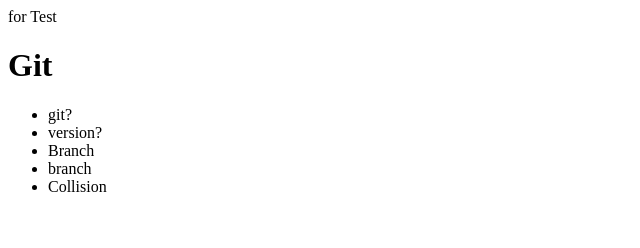
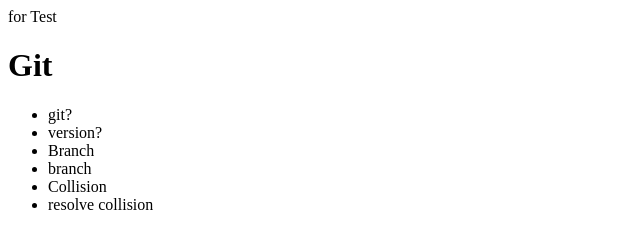
Before and after one commit to JeongMyeongSeok/open_tutorials_git, a plain HTML site: page index.html in a window 1280 px wide. Shown: the whole page, without its empty margins (0-640 px from the left). Drawn offline with Linux system fonts and the light colour scheme.

Commit message:
resolve collison

```diff
--- a/index.html
+++ b/index.html
@@ -13,6 +13,7 @@
 			<li>Branch</li>
 			<li>branch</li>
 			<li>Collision</li>
+			<li>resolve collision</li>
 		</ul>
 	</body>
 </html>
```
